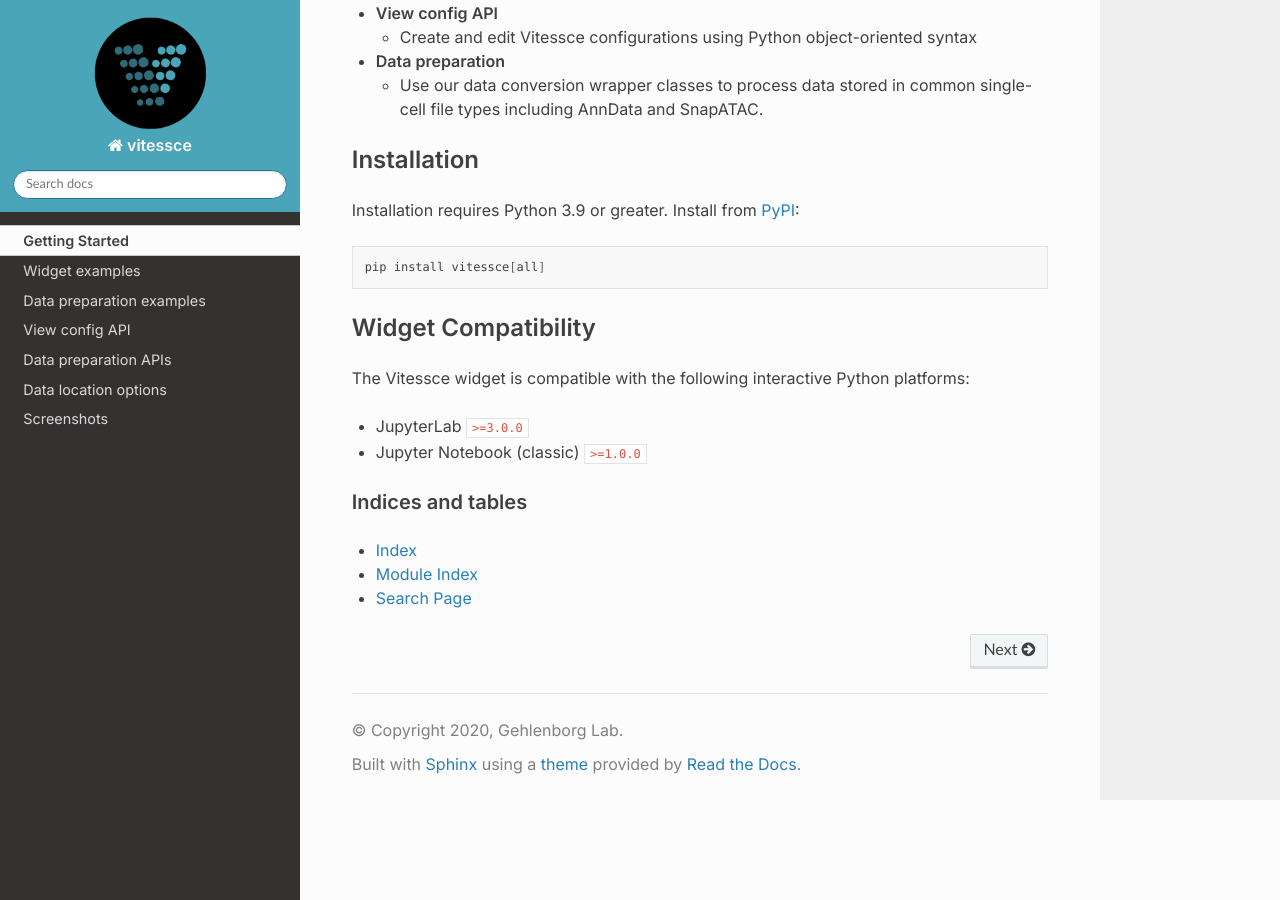
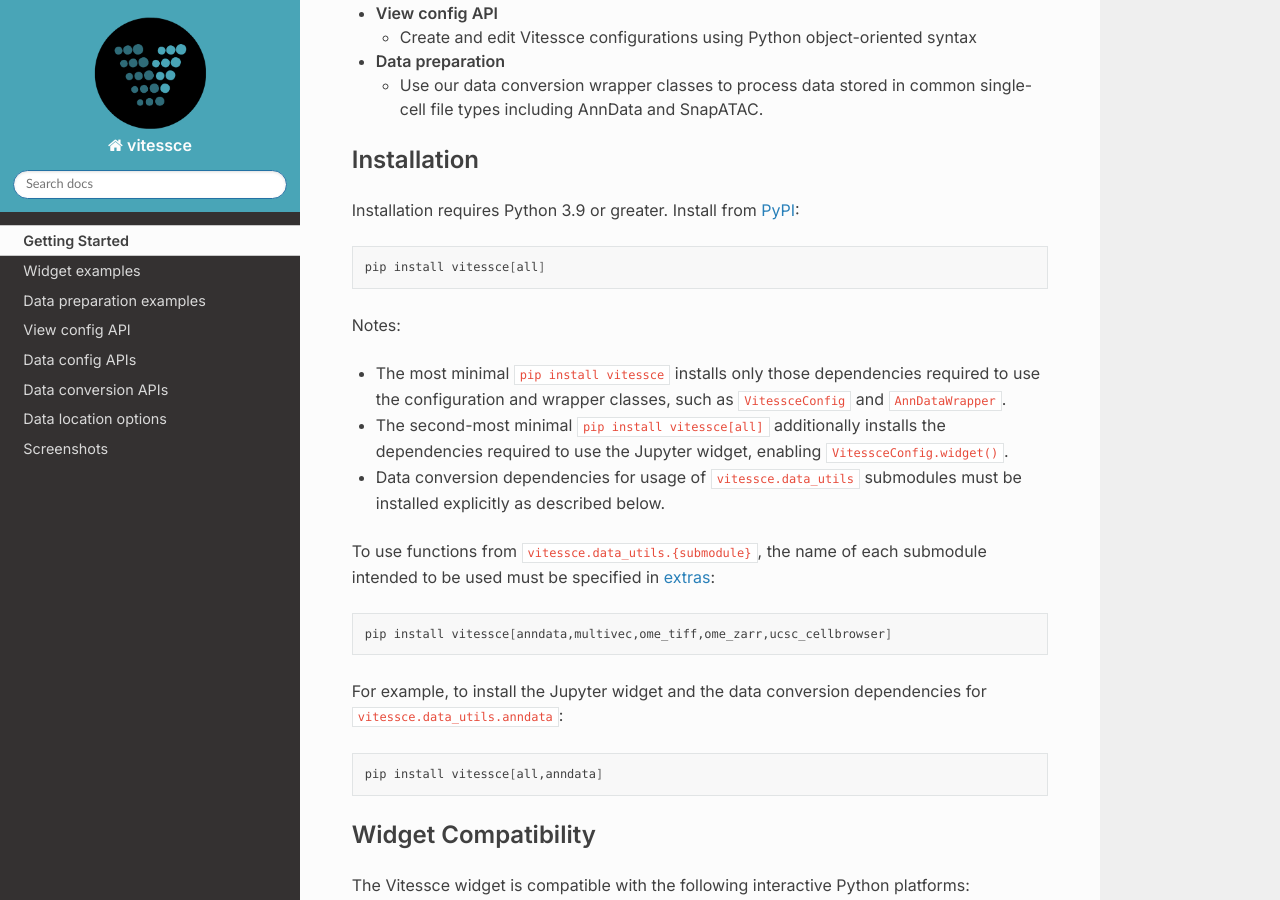
Before and after one commit to vitessce/vitessce-python, a Sphinx documentation site: the page built from docs/index.rst, in a window 1280 px wide and 900 px high, scrolled down 327 px. Built offline with Sphinx 7.4.7 and the Read the Docs theme 2.0.0, drawn with Linux system fonts in a browser that asks for light colours.

```diff
--- a/docs/index.rst
+++ b/docs/index.rst
@@ -29,6 +29,27 @@ Installation requires Python 3.9 or greater. Install from `PyPI <https://pypi.or
     pip install vitessce[all]
 
 
+Notes:
+
+* The most minimal ``pip install vitessce`` installs only those dependencies required to use the configuration and wrapper classes, such as ``VitessceConfig`` and ``AnnDataWrapper``.
+* The second-most minimal ``pip install vitessce[all]`` additionally installs the dependencies required to use the Jupyter widget, enabling ``VitessceConfig.widget()``.
+* Data conversion dependencies for usage of ``vitessce.data_utils`` submodules must be installed explicitly as described below.
+
+To use functions from ``vitessce.data_utils.{submodule}``, the name of each submodule intended to be used must be specified in `extras <https://peps.python.org/pep-0508/#extras>`_:
+
+.. code-block:: bash
+
+    pip install vitessce[anndata,multivec,ome_tiff,ome_zarr,ucsc_cellbrowser]
+
+For example, to install the Jupyter widget and the data conversion dependencies for ``vitessce.data_utils.anndata``:
+
+.. code-block:: bash
+
+    pip install vitessce[all,anndata]
+
+
+
+
 Widget Compatibility
 --------------------
 
@@ -47,6 +68,7 @@ The Vitessce widget is compatible with the following interactive Python platform
    data_examples
    api_config
    api_data
+   api_data_utils
    data_options
    screenshots
 
--- a/setup.cfg
+++ b/setup.cfg
@@ -6,6 +6,11 @@ per-file-ignores =
   # Special case: names are reimported from __init__.py, so unused imports are expected.
   vitessce/__init__.py: F401
   vitessce/data_utils/__init__.py: F401
+  vitessce/data_utils/anndata/__init__.py: F401
+  vitessce/data_utils/multivec/__init__.py: F401
+  vitessce/data_utils/ome_tiff/__init__.py: F401
+  vitessce/data_utils/ome_zarr/__init__.py: F401
+  vitessce/data_utils/ucsc_cellbrowser/__init__.py: F401
 ignore =
   E501, # Ignore line too long
   W605, # Ignore invalid escape sequence '\*'
```
Also changed, not shown: docs/api_data.rst (+1 -15 lines), docs/api_data_utils.rst (added, +20 -0 lines).
